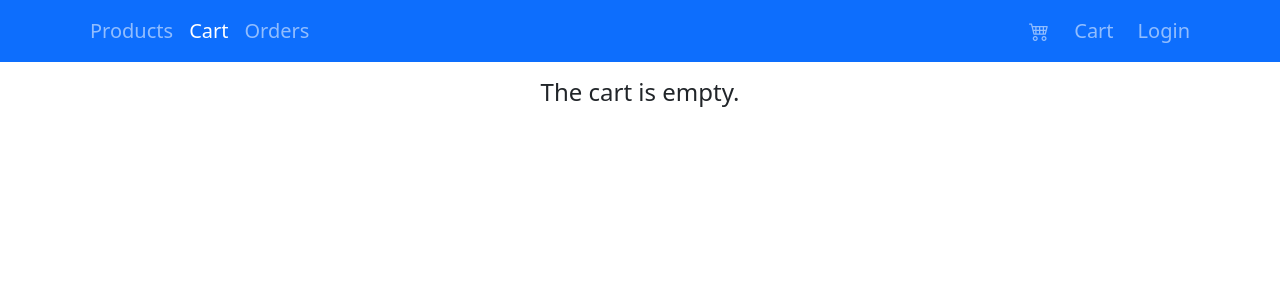
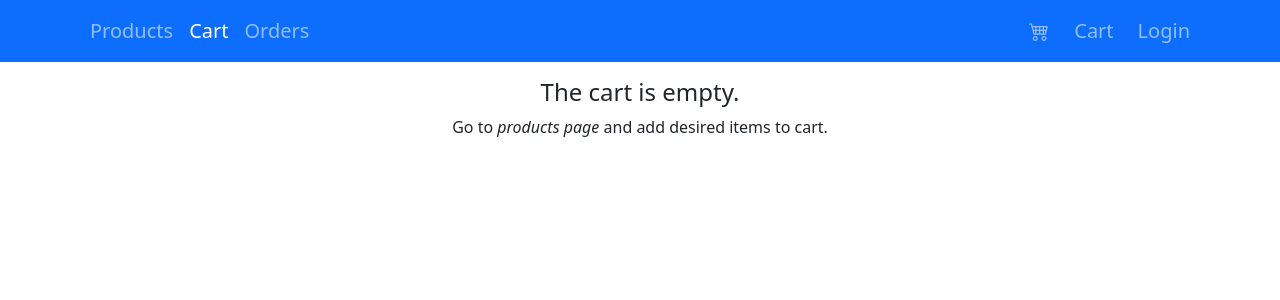
Before and after one commit to Lukasz0104/AJI_TUL_2022, an Angular app in the folder zadanie4/frontend/: page /cart in a window 1280 px wide. Shown: the top 300 px of the page. Built offline with nearby package versions, Linux system fonts and the light colour scheme.

Commit message:
Task 4 - Alter ProductWithQuantity type

```diff
--- a/zadanie4/frontend/src/app/components/cart/cart.component.html
+++ b/zadanie4/frontend/src/app/components/cart/cart.component.html
@@ -19,15 +19,15 @@
                     "
                     class="align-middle">
                     <td>{{ i + 1 }}</td>
-                    <td>{{ item.value.product.name }}</td>
+                    <td>{{ item.value.name }}</td>
                     <td>
-                        {{ item.value.product.unitPrice | number : '1.2-2' }}
+                        {{ item.value.unitPrice | number : '1.2-2' }}
                     </td>
                     <td
                         class="d-flex justify-content-center align-items-center">
                         <button
                             class="btn btn-success px-2"
-                            (click)="increment(item.key, item.value.product)">
+                            (click)="increment(item.key, item.value)">
                             <i class="bi bi-plus-lg"></i>
                         </button>
                         <span class="mx-2 w-25">
@@ -41,7 +41,7 @@
                     </td>
                     <td>
                         {{
-                            item.value.product.unitPrice * item.value.quantity
+                            item.value.unitPrice * item.value.quantity
                                 | number : '1.2-2'
                         }}
                     </td>
@@ -73,5 +73,14 @@
 
     <ng-template #emptyCart>
         <h4 class="text-center">The cart is empty.</h4>
+        <p class="text-center">
+            Go to
+            <a
+                routerLink="/products"
+                class="text-decoration-none link-dark fst-italic">
+                products page
+            </a>
+            and add desired items to cart.
+        </p>
     </ng-template>
 </div>
--- a/zadanie4/frontend/src/app/services/cart.service.ts
+++ b/zadanie4/frontend/src/app/services/cart.service.ts
@@ -3,10 +3,7 @@ import { Injectable } from '@angular/core';
 import { Observable, of } from 'rxjs';
 import { Product } from '../models/product';
 
-export interface ProductWithQuantity {
-    product: Product;
-    quantity: number;
-}
+export type ProductWithQuantity = Product & { quantity: number };
 
 @Injectable({
     providedIn: 'root'
@@ -30,7 +27,7 @@ export class CartService {
         let sum = 0;
 
         this.cart.forEach((pwq: ProductWithQuantity) => {
-            sum += pwq.quantity * pwq.product.unitPrice;
+            sum += pwq.quantity * pwq.unitPrice;
         });
 
         return sum;
@@ -43,7 +40,7 @@ export class CartService {
             pwq.quantity++;
             this._cart.set(id, pwq);
         } else {
-            this._cart.set(id, { product: p, quantity: 1 });
+            this._cart.set(id, Object.assign(p, { quantity: 1 }));
         }
     }
 
```
